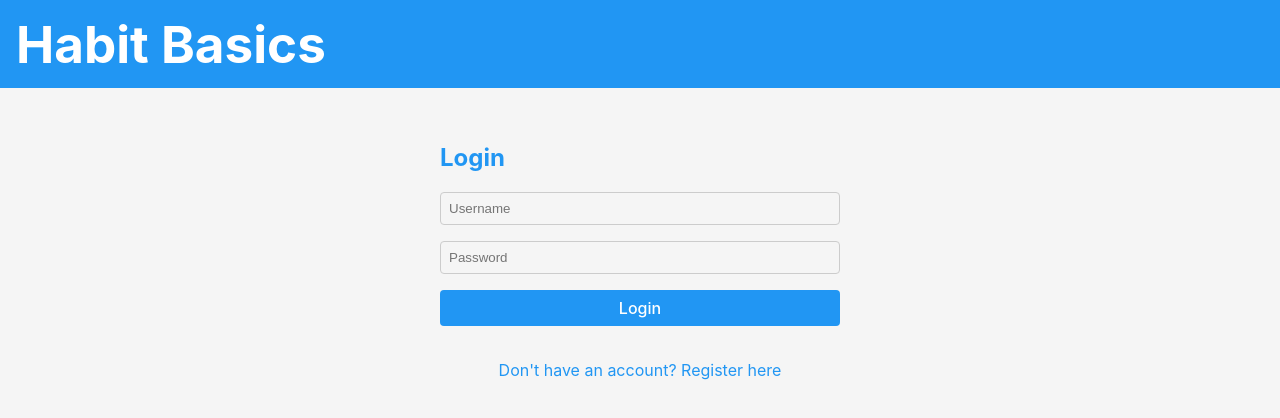
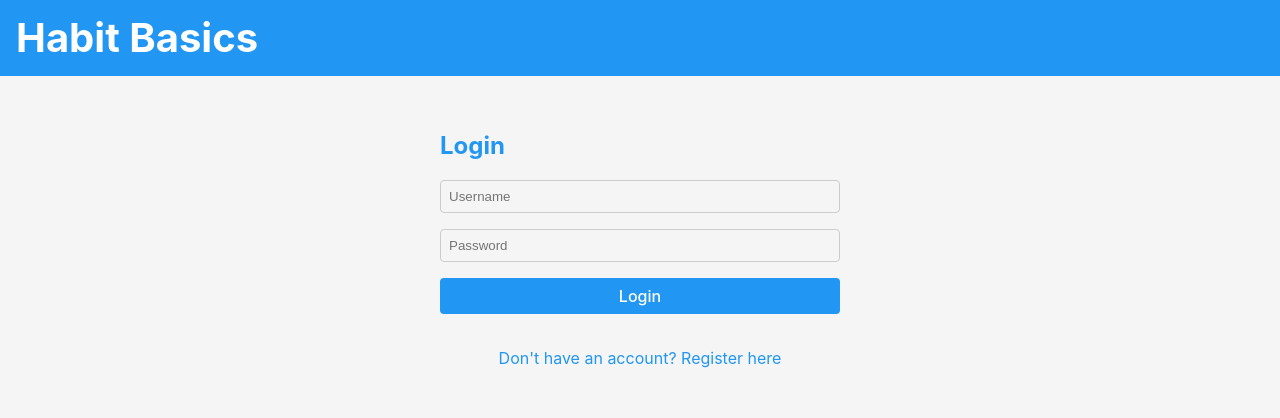
Before and after one commit to johnfyoung/habit-tracker, a React (Vite) app in the folder frontend/: page /login in a window 1280 px wide. Shown: the top 418 px of the page. Built offline with nearby package versions, Linux system fonts and the light colour scheme.

Commit message:
fixes some styles

```diff
--- a/frontend/src/App.jsx
+++ b/frontend/src/App.jsx
@@ -22,7 +22,6 @@ import LoadingScreen from "./components/LoadingScreen";
 const AppContainer = styled.div`
   display: flex;
   flex-direction: column;
-  min-height: 100vh;
   background-color: #f5f5f5;
 `;
 
@@ -140,7 +139,12 @@ function App() {
   };
 
   if (isLoading) {
-    return <LoadingScreen />;
+    return (
+      <>
+        <GlobalStyles />
+        <LoadingScreen />
+      </>
+    );
   }
 
   return (
--- a/frontend/src/GlobalStyles.jsx
+++ b/frontend/src/GlobalStyles.jsx
@@ -20,7 +20,7 @@ const GlobalStyles = createGlobalStyle`
     margin: 0;
     padding: 0;
     box-sizing: border-box;
-    background-color: #fff;
+    background-color: #f5f5f5;
   }
 
   body {
@@ -43,7 +43,7 @@ const GlobalStyles = createGlobalStyle`
   }
 
   h1 {
-    font-size: 3.2em;
+    font-size: 2.5em;
     line-height: 1.1;
   }
 
```
